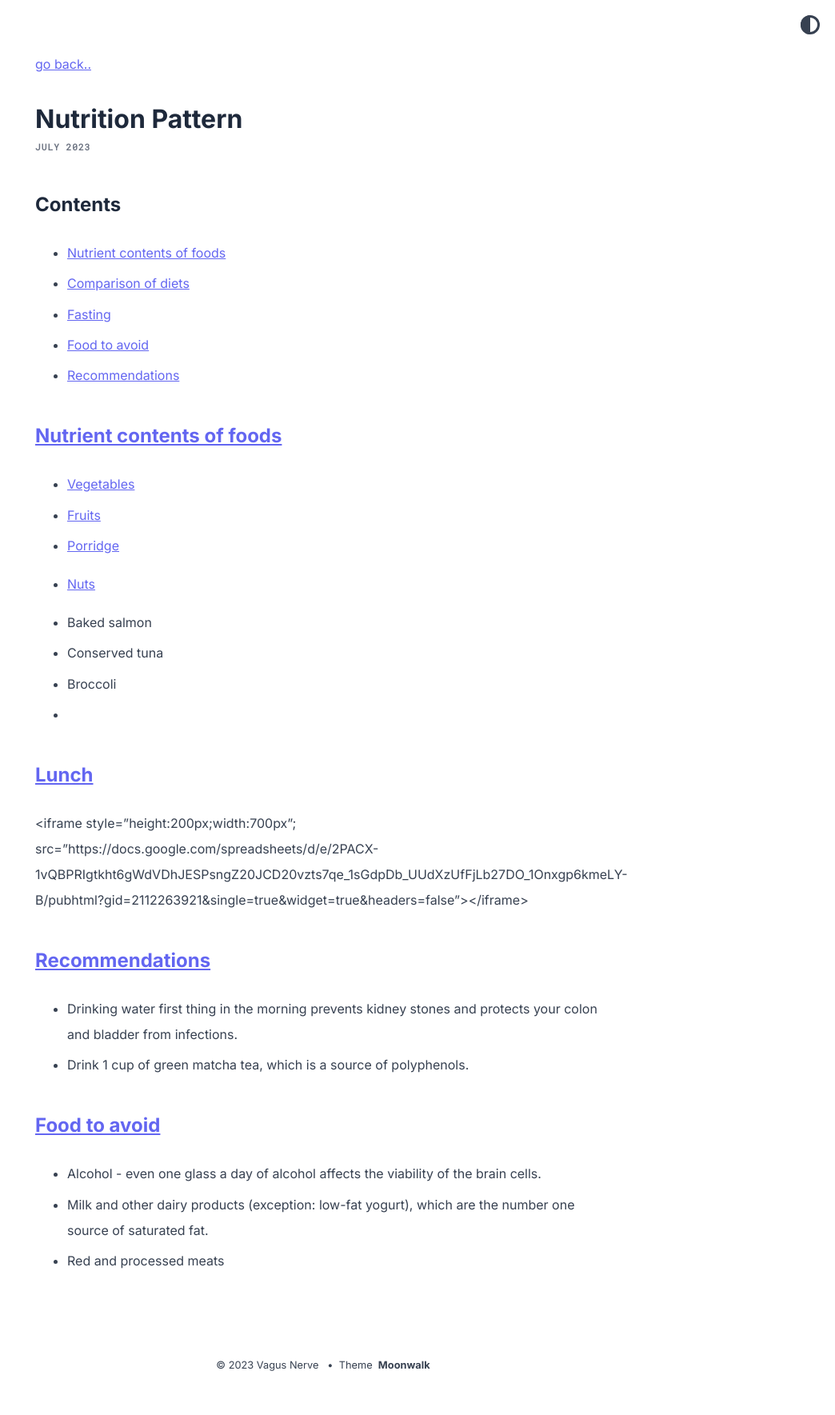
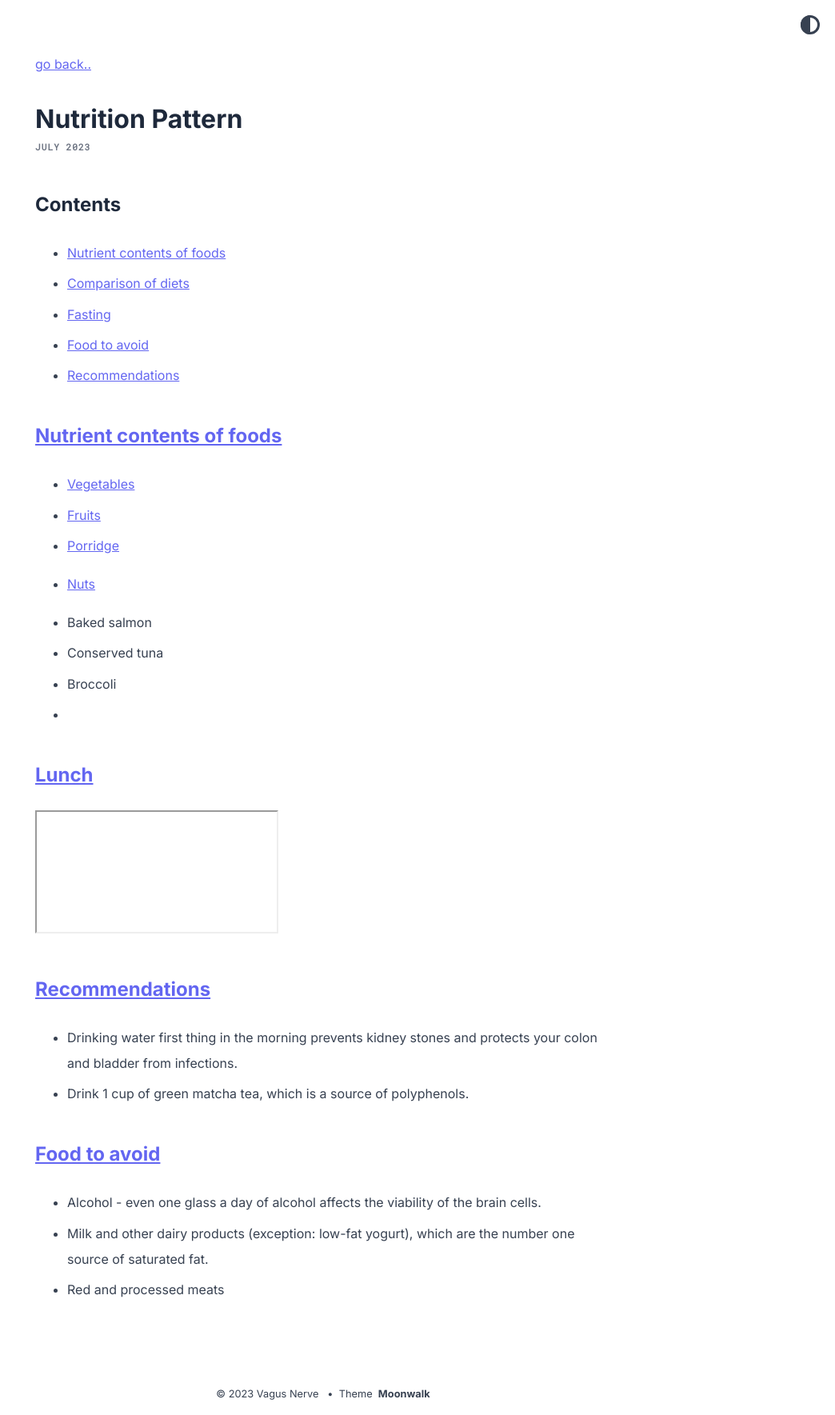
Before and after one commit to abhinavs/moonwalk, a Jekyll site: the page built from _posts/2023-07-24-nutrition-pattern.md, in a window 1280 px wide. Shown: the whole page at 80% size, without its empty margins (236-1280 px from the left). Built offline with Jekyll 4.4.1, drawn with Linux system fonts in a browser that asks for light colours; before the commit the page ends 1733 px from its top, so only the background shows below that; grey boxes are pictures that could not be loaded.

Commit message:
Update 2023-07-24-nutrition-pattern.md

```diff
--- a/_posts/2023-07-24-nutrition-pattern.md
+++ b/_posts/2023-07-24-nutrition-pattern.md
@@ -26,7 +26,7 @@ layout: post
 
 ## [Lunch](#lunch)
 
-<iframe style="height:200px;width:700px"; src="https://docs.google.com/spreadsheets/d/e/2PACX-1vQBPRIgtkht6gWdVDhJESPsngZ20JCD20vzts7qe_1sGdpDb_UUdXzUfFjLb27DO_1Onxgp6kmeLY-B/pubhtml?gid=2112263921&amp;single=true&amp;widget=true&amp;headers=false"></iframe>
+<iframe src="https://docs.google.com/spreadsheets/d/e/2PACX-1vQBPRIgtkht6gWdVDhJESPsngZ20JCD20vzts7qe_1sGdpDb_UUdXzUfFjLb27DO_1Onxgp6kmeLY-B/pubhtml?gid=2112263921&amp;single=true&amp;widget=true&amp;headers=false"></iframe>
 
 
 
```
